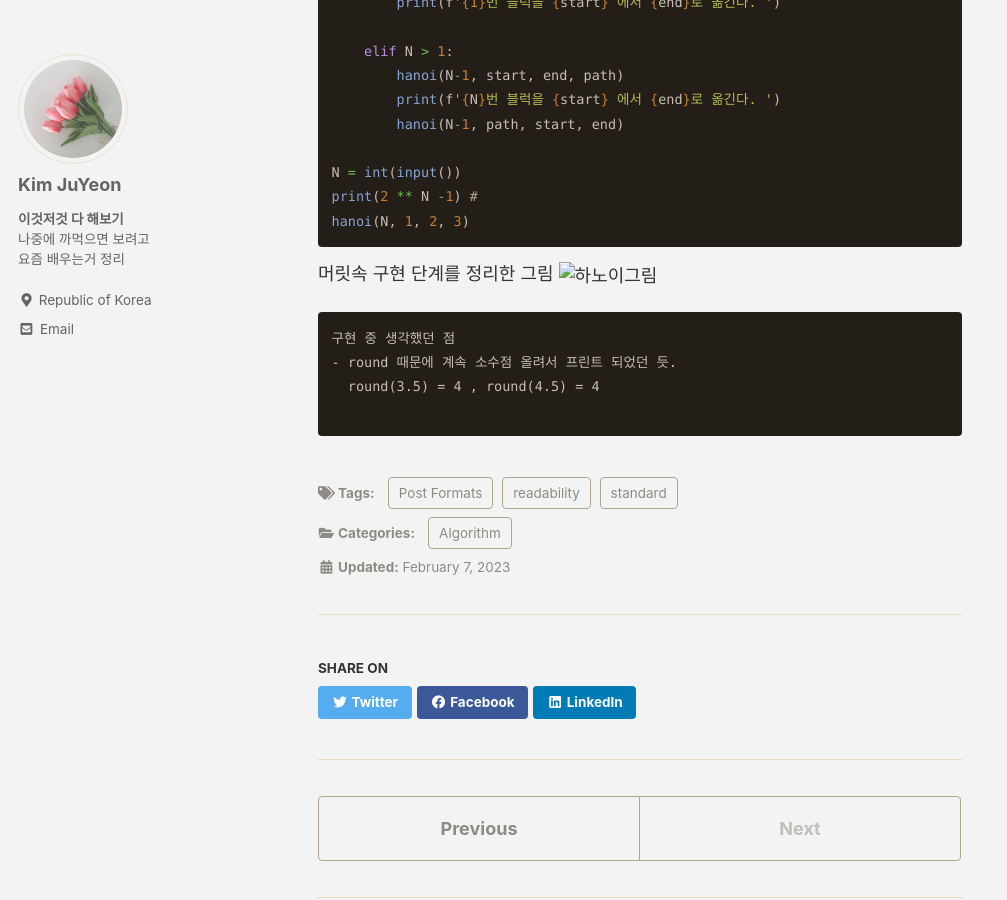
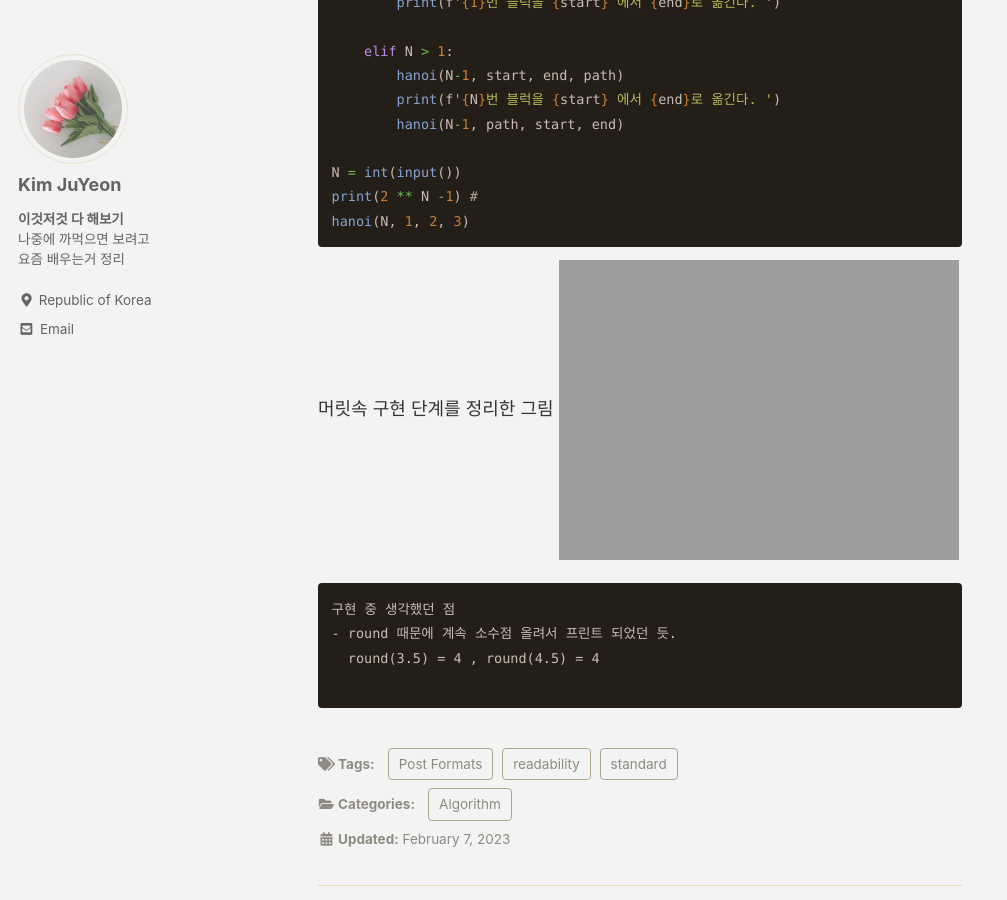
Before and after one commit to Ju-Yeon-K/jupearl.github.io, a Jekyll site: the page built from _posts/2023-02-07-post-modified4.md, in a window 1280 px wide and 900 px high, scrolled down 390 px. Shown: the whole window, without its empty margins (0-1007 px from the left). Built offline with Jekyll 4.4.1, drawn with Linux system fonts in a browser that asks for light colours; cached includes are drawn as plain includes; comment, search, counter and statistics services are not loaded.

Commit message:
블로그 대공사중

````diff
--- a/_posts/2023-02-07-post-modified4.md
+++ b/_posts/2023-02-07-post-modified4.md
@@ -28,7 +28,7 @@ print(2 ** N -1) #
 hanoi(N, 1, 2, 3)
 ```
 머릿속 구현 단계를 정리한 그림
-![하노이그림](./images/11729_image1.jpeg)
+![하노이그림]('jupearl.github.io\photos\images\11729_image1.jpeg')
 
 ```
 구현 중 생각했던 점
````
Also changed, not shown: _posts/images/11729_image1.jpeg (deleted), photos/images/11729_image1.jpeg (added).
